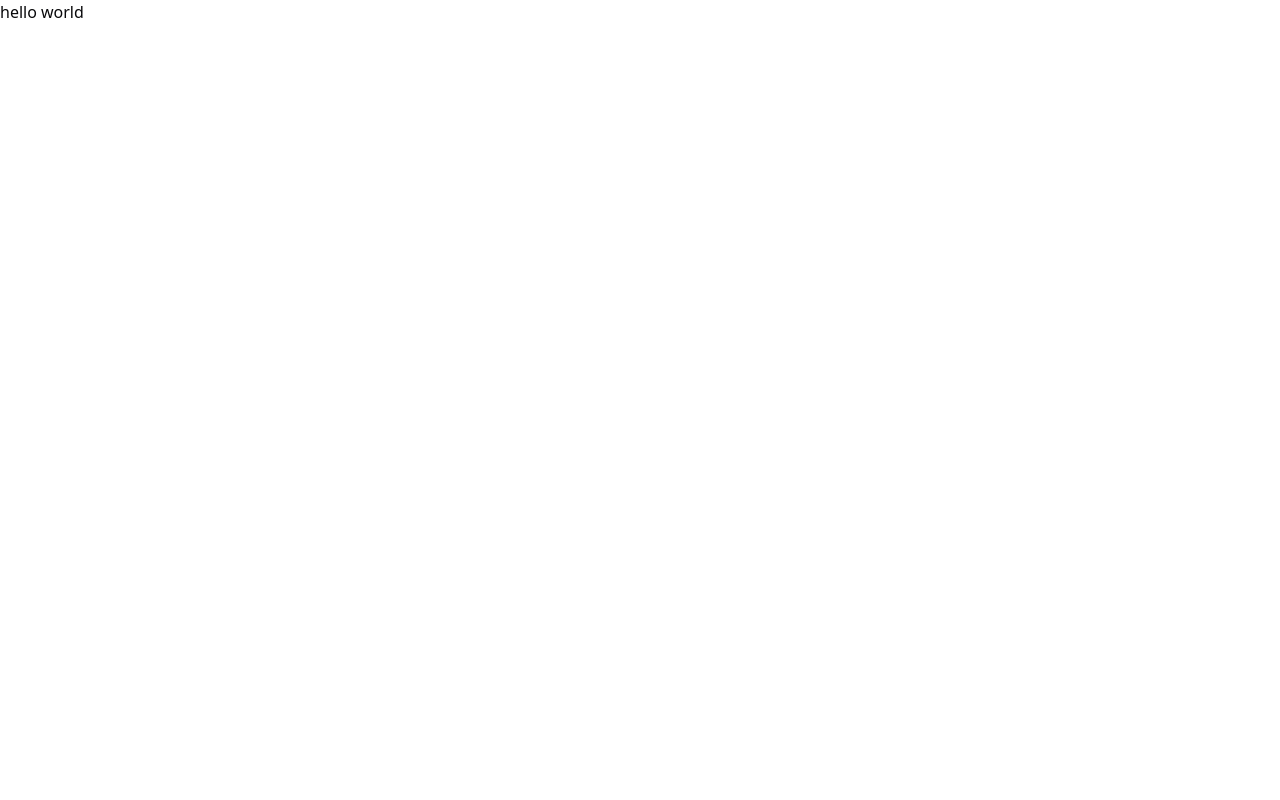
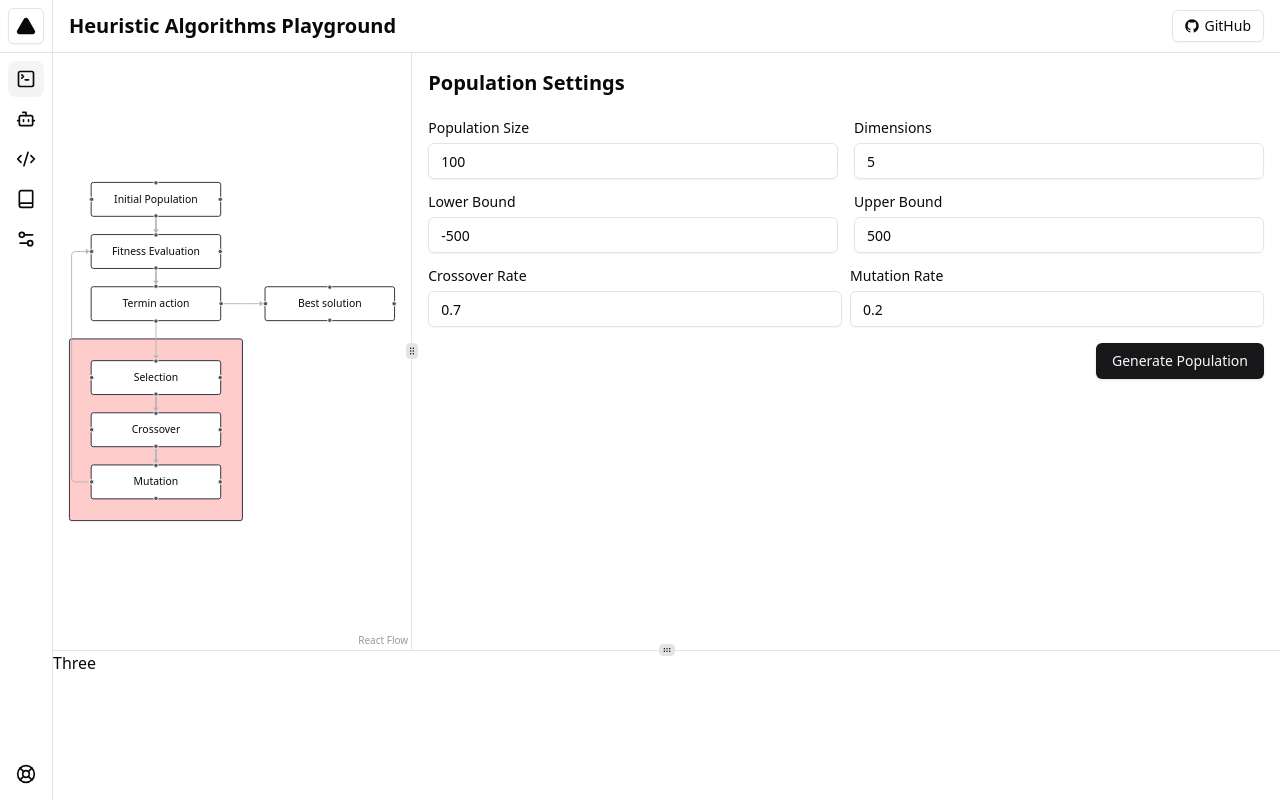
Before and after one commit to murerkinn/heuristic, a Next.js app: page / in a window 1280 px wide. Built offline with nearby package versions, Linux system fonts and the light colour scheme.

Commit message:
Update home page

```diff
--- a/src/pages/index.tsx
+++ b/src/pages/index.tsx
@@ -1,9 +1,36 @@
+import Layout from '@/components/layout'
+import {
+  ResizableHandle,
+  ResizablePanel,
+  ResizablePanelGroup,
+} from '@/components/ui/resizable'
+import GeneticAlgorithmFlow from '@/modules/genetic-algorithms/components/genetic-algorithm-flow'
+import PopulationSettings from '@/modules/genetic-algorithms/components/population-settings'
+
 export default function HomePage() {
   return (
     <>
-      <div>
-        <h1>hello world</h1>
-      </div>
+      <Layout>
+        <ResizablePanelGroup direction="vertical">
+          <ResizablePanel defaultSize={80} minSize={40}>
+            <ResizablePanelGroup direction="horizontal">
+              <ResizablePanel defaultSize={30} minSize={20}>
+                <GeneticAlgorithmFlow />
+              </ResizablePanel>
+
+              <ResizableHandle withHandle />
+
+              <ResizablePanel defaultSize={70} className="p-4">
+                <PopulationSettings />
+              </ResizablePanel>
+            </ResizablePanelGroup>
+          </ResizablePanel>
+
+          <ResizableHandle withHandle />
+
+          <ResizablePanel defaultSize={20}>Three</ResizablePanel>
+        </ResizablePanelGroup>
+      </Layout>
     </>
   )
 }
```
